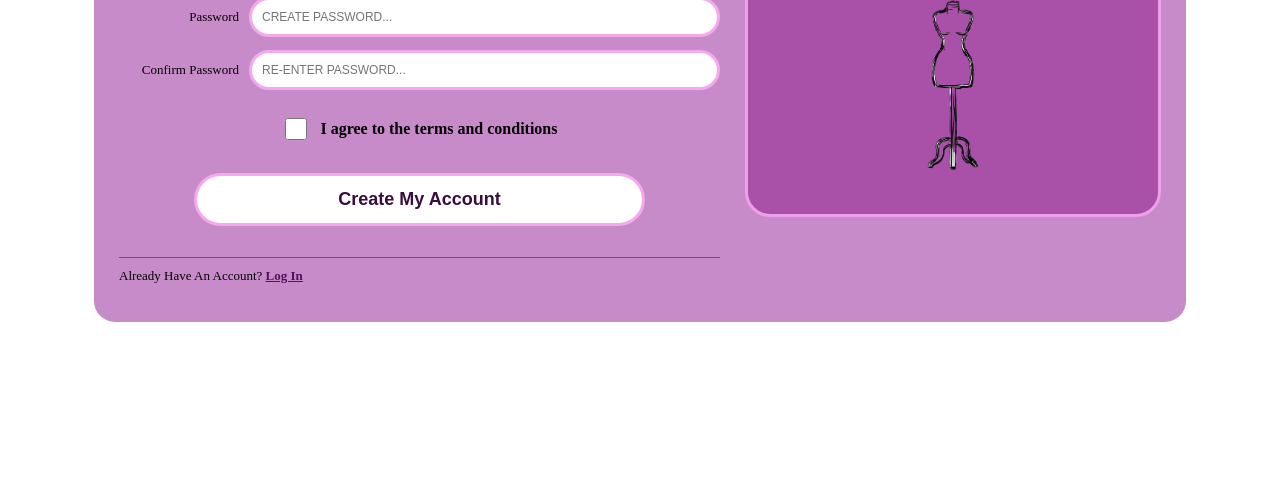
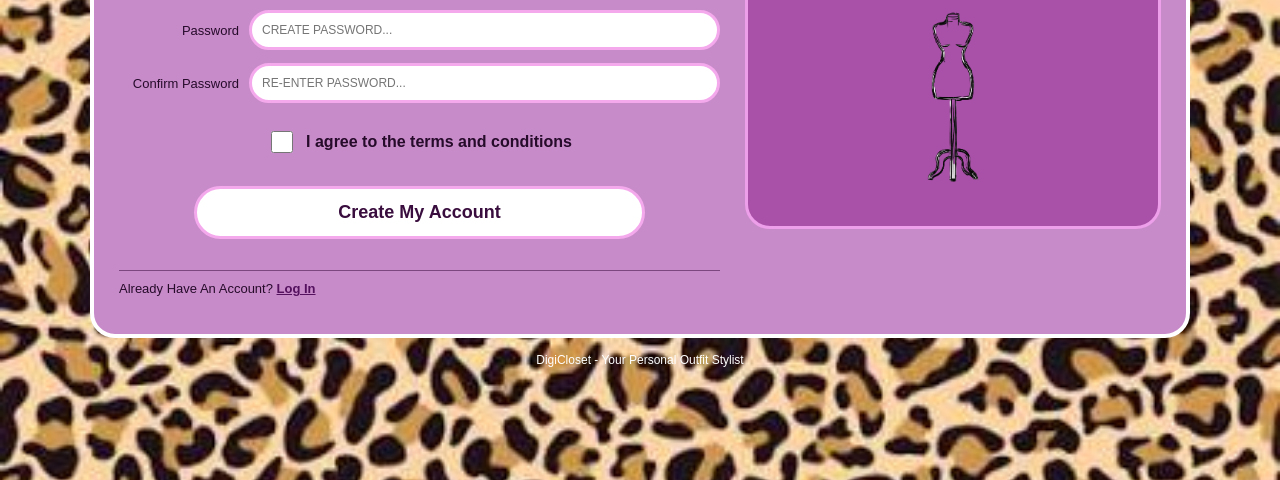
Before and after one commit to Samih75342/Project2Milestone1, a plain HTML site: page signup.html in a window 1280 px wide. Shown: the part 320-800 px from the top of the page. Drawn offline with Linux system fonts and the light colour scheme.

Commit message:
Remove HTML link tag from signup.css

```diff
--- a/css/signup.css
+++ b/css/signup.css
@@ -1,4 +1,4 @@
-<link rel="stylesheet" href="css/signup.css">
+
 /* AMIRAH'S DIGICLOSET SIGN-UP PAGE */
 
 .signup-page {
```
